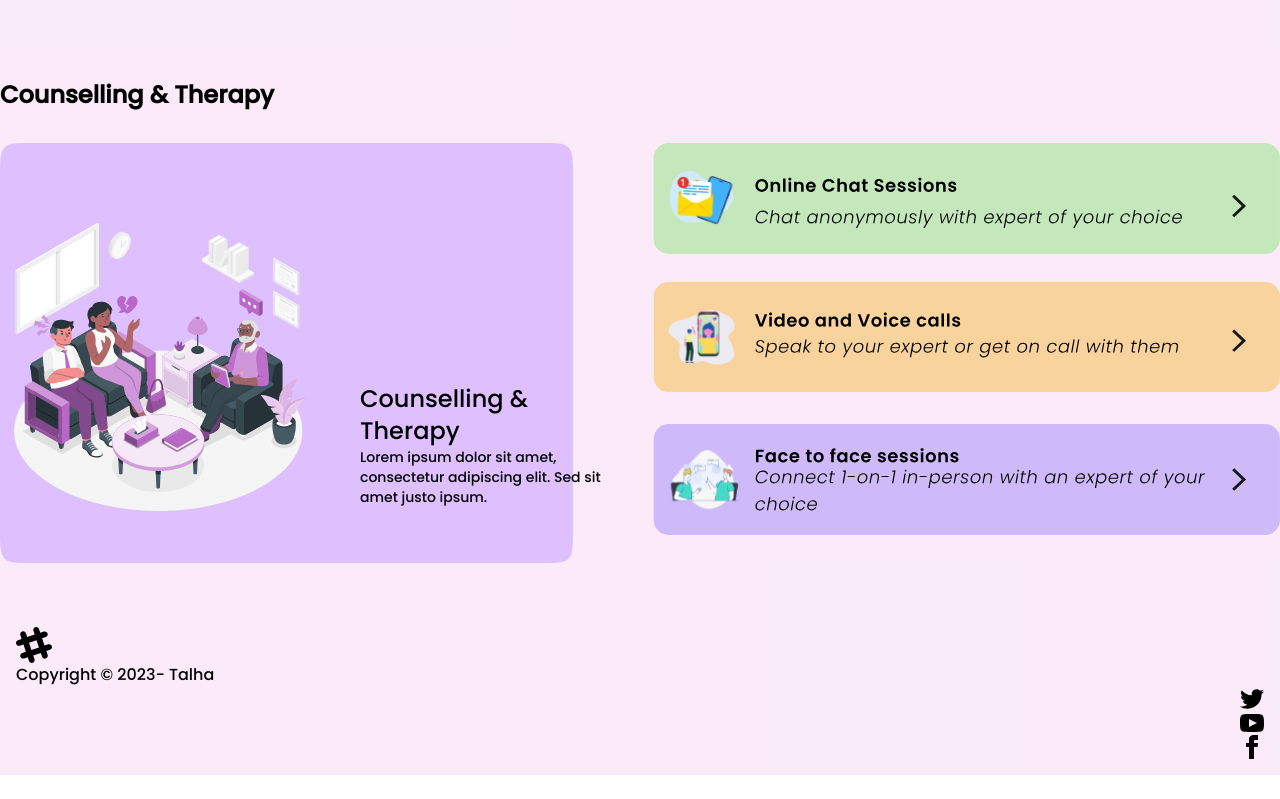
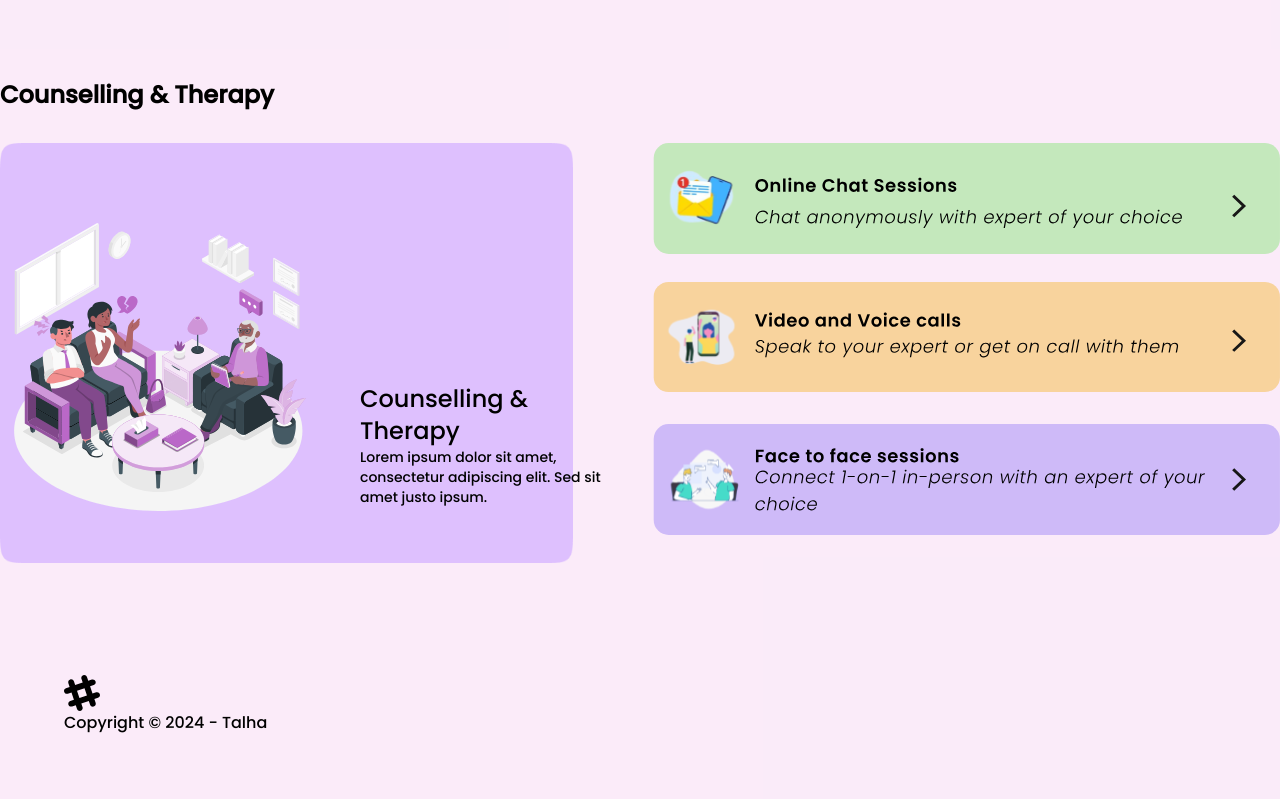
Before and after one commit to TalhaT298/mental-health, a React (Create React App) app: page / in a window 1280 px wide. Shown: the part 1730-2529 px from the top of the page. Before the commit the page ends 2505 px from the top, so only its background shows below. Built offline with nearby package versions, Linux system fonts and the light colour scheme.

Commit message:
footer update

```diff
--- a/src/components/Footer.js
+++ b/src/components/Footer.js
@@ -2,8 +2,8 @@ import React from "react";
 
 const Footer = () => {
   return (
-    <div>
-      <footer className="footer items-center p-4 bg-neutral text-neutral-content">
+    <div className="max-w-[1400px]">
+      <footer className="p-16 bg-neutral text-neutral-content ">
         <aside className="items-center grid-flow-col">
           <svg
             width="36"
@@ -16,43 +16,10 @@ const Footer = () => {
           >
             <path d="M22.672 15.226l-2.432.811.841 2.515c.33 1.019-.209 2.127-1.23 2.456-1.15.325-2.148-.321-2.463-1.226l-.84-2.518-5.013 1.677.84 2.517c.391 1.203-.434 2.542-1.831 2.542-.88 0-1.601-.564-1.86-1.314l-.842-2.516-2.431.809c-1.135.328-2.145-.317-2.463-1.229-.329-1.018.211-2.127 1.231-2.456l2.432-.809-1.621-4.823-2.432.808c-1.355.384-2.558-.59-2.558-1.839 0-.817.509-1.582 1.327-1.846l2.433-.809-.842-2.515c-.33-1.02.211-2.129 1.232-2.458 1.02-.329 2.13.209 2.461 1.229l.842 2.515 5.011-1.677-.839-2.517c-.403-1.238.484-2.553 1.843-2.553.819 0 1.585.509 1.85 1.326l.841 2.517 2.431-.81c1.02-.33 2.131.211 2.461 1.229.332 1.018-.21 2.126-1.23 2.456l-2.433.809 1.622 4.823 2.433-.809c1.242-.401 2.557.484 2.557 1.838 0 .819-.51 1.583-1.328 1.847m-8.992-6.428l-5.01 1.675 1.619 4.828 5.011-1.674-1.62-4.829z"></path>
           </svg>
-          <p>Copyright © 2023- Talha</p>
+          <p>Copyright © 2024 - Talha</p>
+
         </aside>
-        <nav className="grid-flow-col gap-4 md:place-self-center md:justify-self-end">
-          <a>
-            <svg
-              xmlns="http://www.w3.org/2000/svg"
-              width="24"
-              height="24"
-              viewBox="0 0 24 24"
-              className="fill-current"
-            >
-              <path d="M24 4.557c-.883.392-1.832.656-2.828.775 1.017-.609 1.798-1.574 2.165-2.724-.951.564-2.005.974-3.127 1.195-.897-.957-2.178-1.555-3.594-1.555-3.179 0-5.515 2.966-4.797 6.045-4.091-.205-7.719-2.165-10.148-5.144-1.29 2.213-.669 5.108 1.523 6.574-.806-.026-1.566-.247-2.229-.616-.054 2.281 1.581 4.415 3.949 4.89-.693.188-1.452.232-2.224.084.626 1.956 2.444 3.379 4.6 3.419-2.07 1.623-4.678 2.348-7.29 2.04 2.179 1.397 4.768 2.212 7.548 2.212 9.142 0 14.307-7.721 13.995-14.646.962-.695 1.797-1.562 2.457-2.549z"></path>
-            </svg>
-          </a>
-          <a>
-            <svg
-              xmlns="http://www.w3.org/2000/svg"
-              width="24"
-              height="24"
-              viewBox="0 0 24 24"
-              className="fill-current"
-            >
-              <path d="M19.615 3.184c-3.604-.246-11.631-.245-15.23 0-3.897.266-4.356 2.62-4.385 8.816.029 6.185.484 8.549 4.385 8.816 3.6.245 11.626.246 15.23 0 3.897-.266 4.356-2.62 4.385-8.816-.029-6.185-.484-8.549-4.385-8.816zm-10.615 12.816v-8l8 3.993-8 4.007z"></path>
-            </svg>
-          </a>
-          <a>
-            <svg
-              xmlns="http://www.w3.org/2000/svg"
-              width="24"
-              height="24"
-              viewBox="0 0 24 24"
-              className="fill-current"
-            >
-              <path d="M9 8h-3v4h3v12h5v-12h3.642l.358-4h-4v-1.667c0-.955.192-1.333 1.115-1.333h2.885v-5h-3.808c-3.596 0-5.192 1.583-5.192 4.615v3.385z"></path>
-            </svg>
-          </a>
-        </nav>
+
       </footer>
     </div>
   );
```
